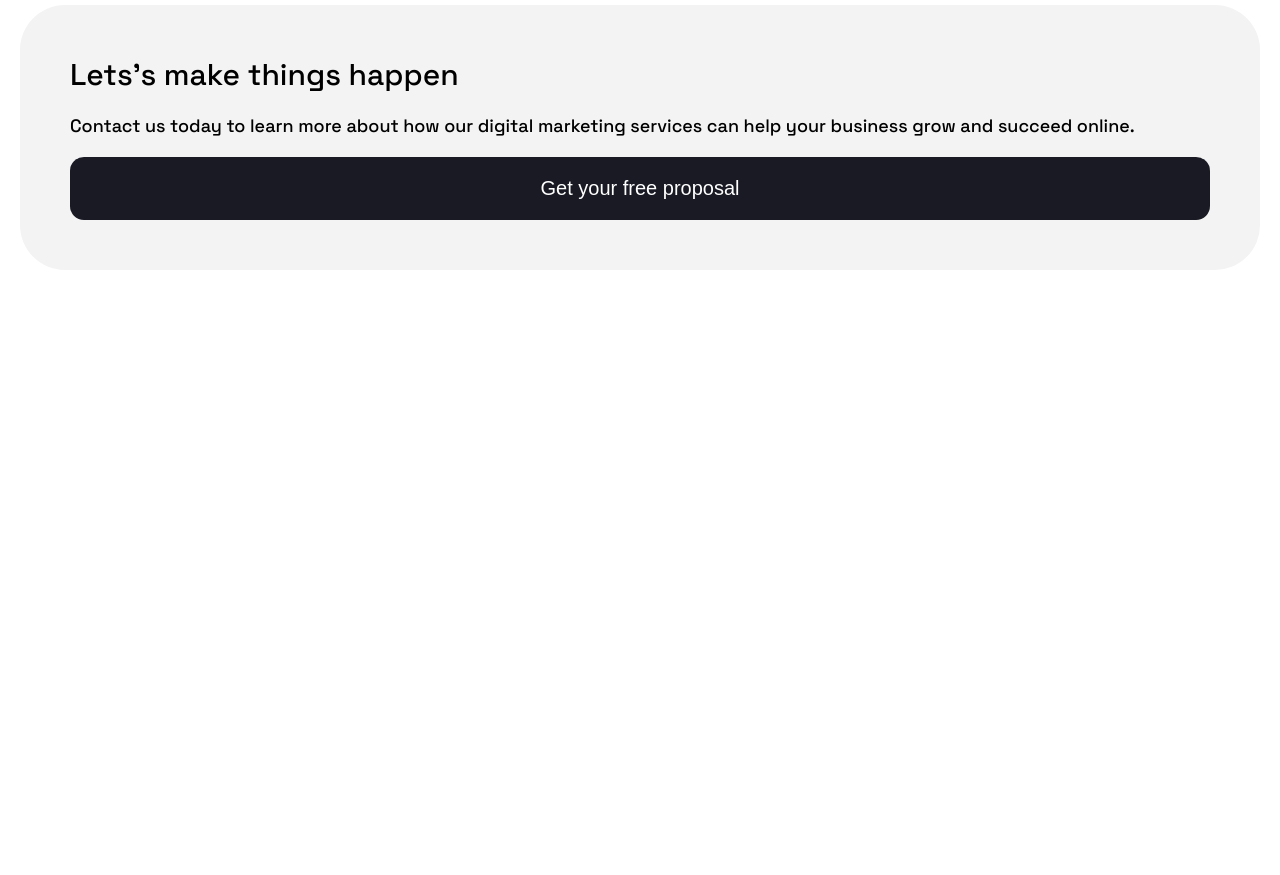
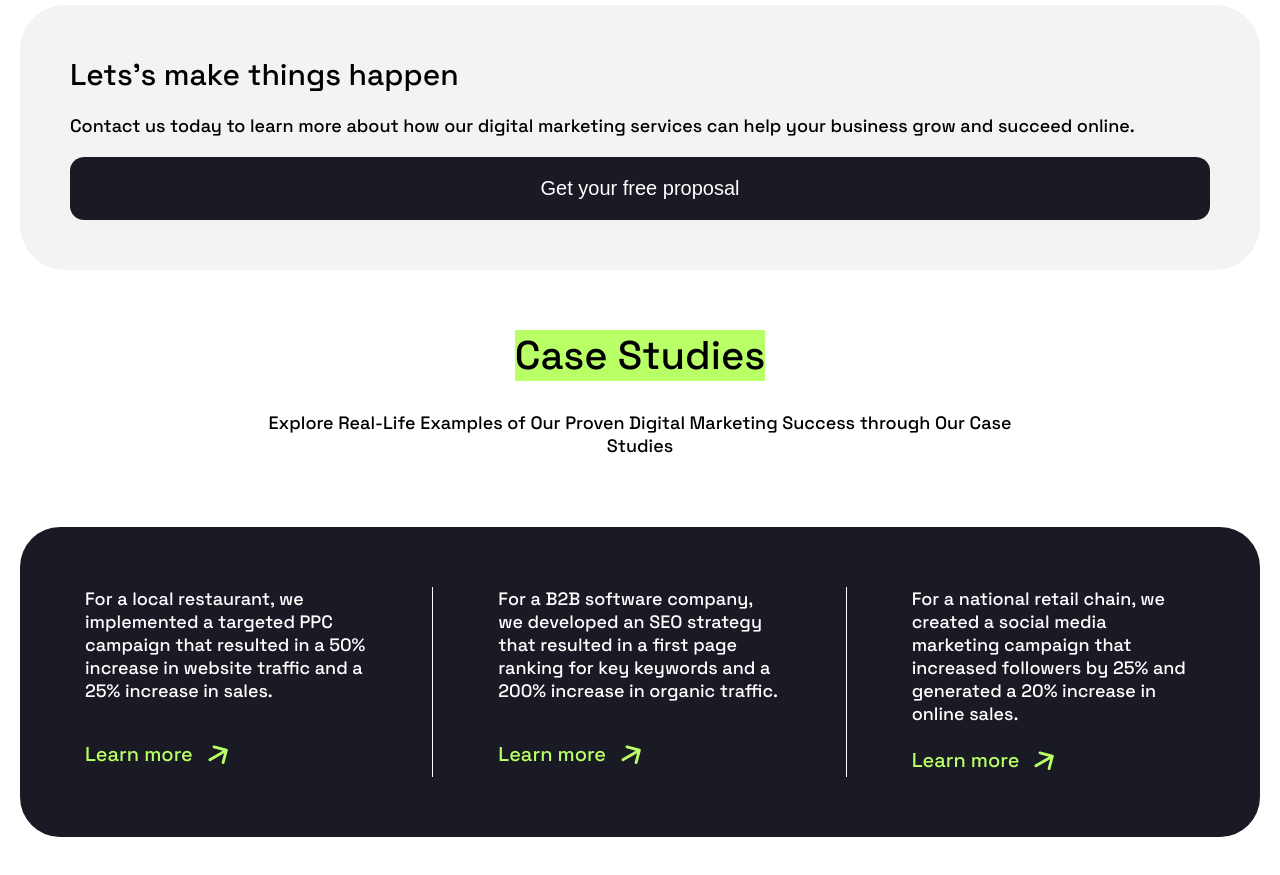
Before and after one commit to Respublicanec/positivus-html-css, a plain HTML site: page index.html in a window 1280 px wide. Shown: the part 2128-3003 px from the top of the page. Before the commit the page ends 2428 px from the top, so only its background shows below. Drawn offline with Linux system fonts and the light colour scheme; files whose address does not match are found by name.

Commit message:
case section

```diff
--- a/index.html
+++ b/index.html
@@ -207,6 +207,61 @@
         <img src="assets/img/Illustration-1.svg" alt="">
       </div>
     </section>
+
+   <section class="section section_three">
+      <div class="section__header">
+        <h2 class="heading heading_bg_green section_first-block">
+          <span>Case Studies</span>
+        </h2>
+        <p class="section_second-block">
+          Explore Real-Life Examples of Our Proven Digital Marketing Success through Our Case Studies
+        </p>
+      </div>
+
+      <div class="case case_container case_bg_white">
+        <div class="case_block">
+          <p>
+            For a local restaurant, we implemented a targeted PPC campaign that resulted in a 50% increase in website traffic and a 25% increase in sales.
+          </p>
+          <a href="" class="link link_color_green  link_icon_green">
+            <span>
+              Learn more
+            </span>
+            <svg class="link__icon">
+              <use class="link_icon_green" xlink:href="/assets/icons/sprite.svg#arrow"/>
+            </svg>
+          </a>
+        </div>
+        <div class="case_block">
+          <p>
+            For a B2B software company, we developed an SEO strategy that resulted in a first page ranking for key keywords and a 200% increase in organic traffic.
+          </p>
+          <a class="link link_color_green  link_icon_green" href="">
+            <span>
+              Learn more
+            </span>
+            <svg class="link__icon">
+              <use xlink:href="/assets/icons/sprite.svg#arrow"/>
+            </svg>
+          </a>
+        </div>
+        <div class="case_block">
+          <p>
+            For a national retail chain, we created a social media marketing campaign that increased followers by 25% and generated a 20% increase in online sales.
+          </p>
+          <a class="link link_color_green  link_icon_green" href="">
+            <span >
+              Learn more
+            </span>
+            <svg class="link__icon ">
+              <use xlink:href="/assets/icons/sprite.svg#arrow"/>
+            </svg>
+          </a>
+
+        </div>
+
+      </div>
+    </section>
   </div>
 </body>
 </html>
--- a/server.js
+++ /dev/null
@@ -1,14 +0,0 @@
-const http = require('http');
-
-const hostname = '127.0.0.1';
-const port = 3000;
-
-const server = http.createServer((req, res) => {
-    res.statusCode = 200;
-    res.setHeader('Content-Type', 'text/plain');
-    res.end('Hello World\n');
-});
-
-server.listen(port, hostname, () => {
-    console.log(`Сервер запущен по адресу http://${hostname}:${port}/`);
-});
--- /dev/null
+++ b/styles/case.scss
@@ -0,0 +1,37 @@
+.case {
+  &_container {
+  display: grid;
+  grid-template-columns: 1fr 1fr 1fr;
+  background-color: $color-dark;
+  border-radius: 4rem;
+  min-height: 31rem;
+
+
+  @media all and (max-width: $media-m) {
+    row-gap: 3rem;
+    overflow-x: auto;
+  }
+  }
+
+  &_bg {
+    &_white {
+      color: $color-white;
+    }
+  }
+
+  &_block {
+    display: grid;
+    margin: 5rem 0;
+    padding: 0 6.5rem;
+    margin: 6rem 0 ;
+    gap: 1rem;
+
+
+
+  }
+  &_block:not(:last-child) {
+    border-right: 1px solid white;
+
+
+  }
+}
--- a/styles/index.scss
+++ b/styles/index.scss
@@ -11,3 +11,4 @@
 @import "./heading.scss";
 @import "./section.scss";
 @import "./card.scss";
+@import "./case.scss";
--- a/styles/section.scss
+++ b/styles/section.scss
@@ -54,6 +54,17 @@
     }
   }
 
+  &_three {
+    display: grid;
+    gap: 4rem;
+    margin-bottom: 12rem;
+
+    @media all and (max-width: $media-m) {
+      margin-bottom: 7rem;
+      gap: 3rem;
+    }
+  }
+
   &__img {
     position: absolute;
     top: 0;
@@ -70,11 +81,20 @@
     }
   }
 
+  &_first-block {
+    white-space: nowrap;
+  }
+
+  &_second-block {
+    width: 80rem;
+  }
+
   &__header {
     display: flex;
     column-gap: 4rem;
     max-width: 80rem;
     margin-bottom: 8rem;
+
 
     @media all and (max-width: $media-m) {
       flex-direction: column;
```
Also changed, not shown: package.json (deleted, +0 -15 lines), styles.css, 1 other file.
